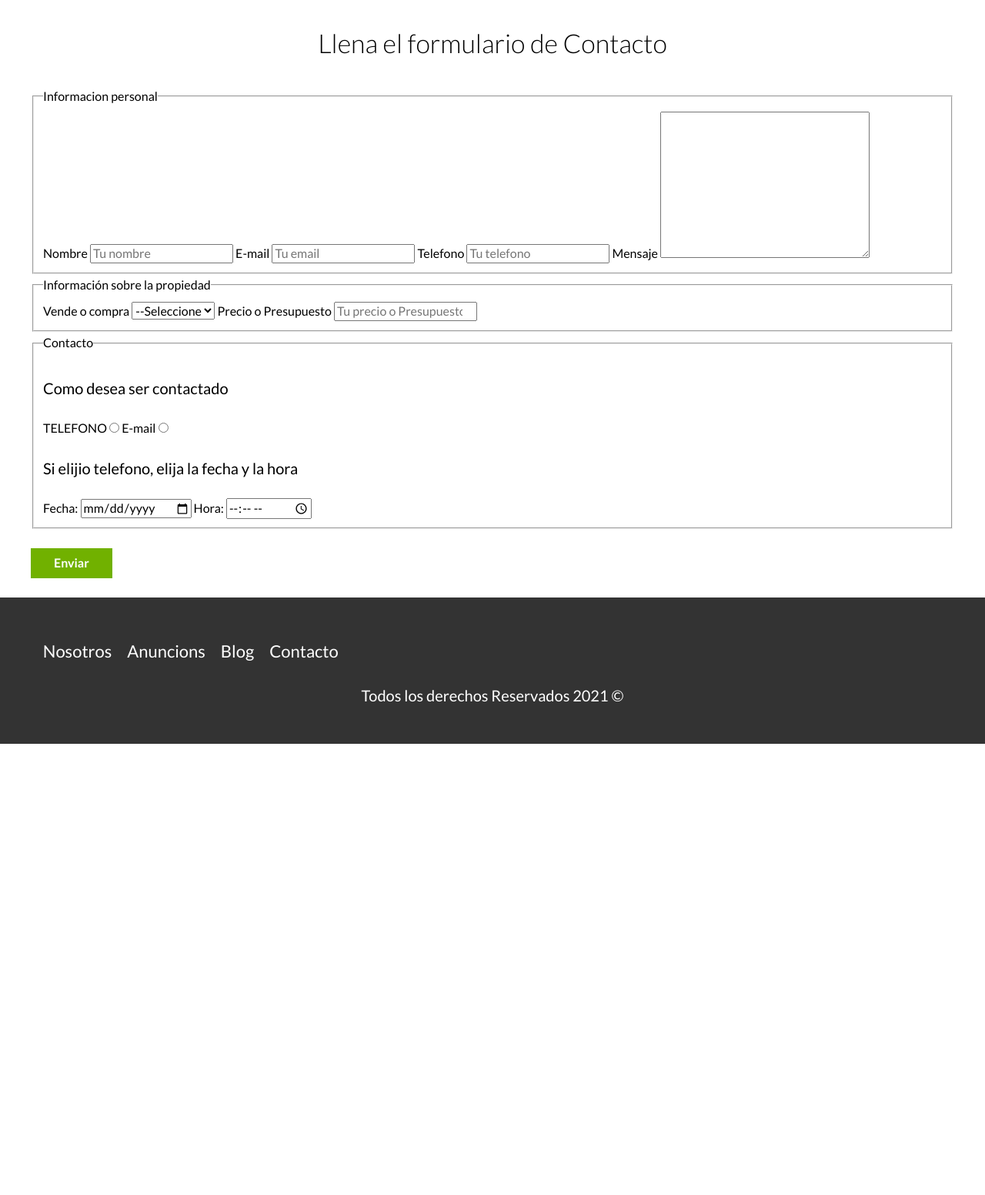
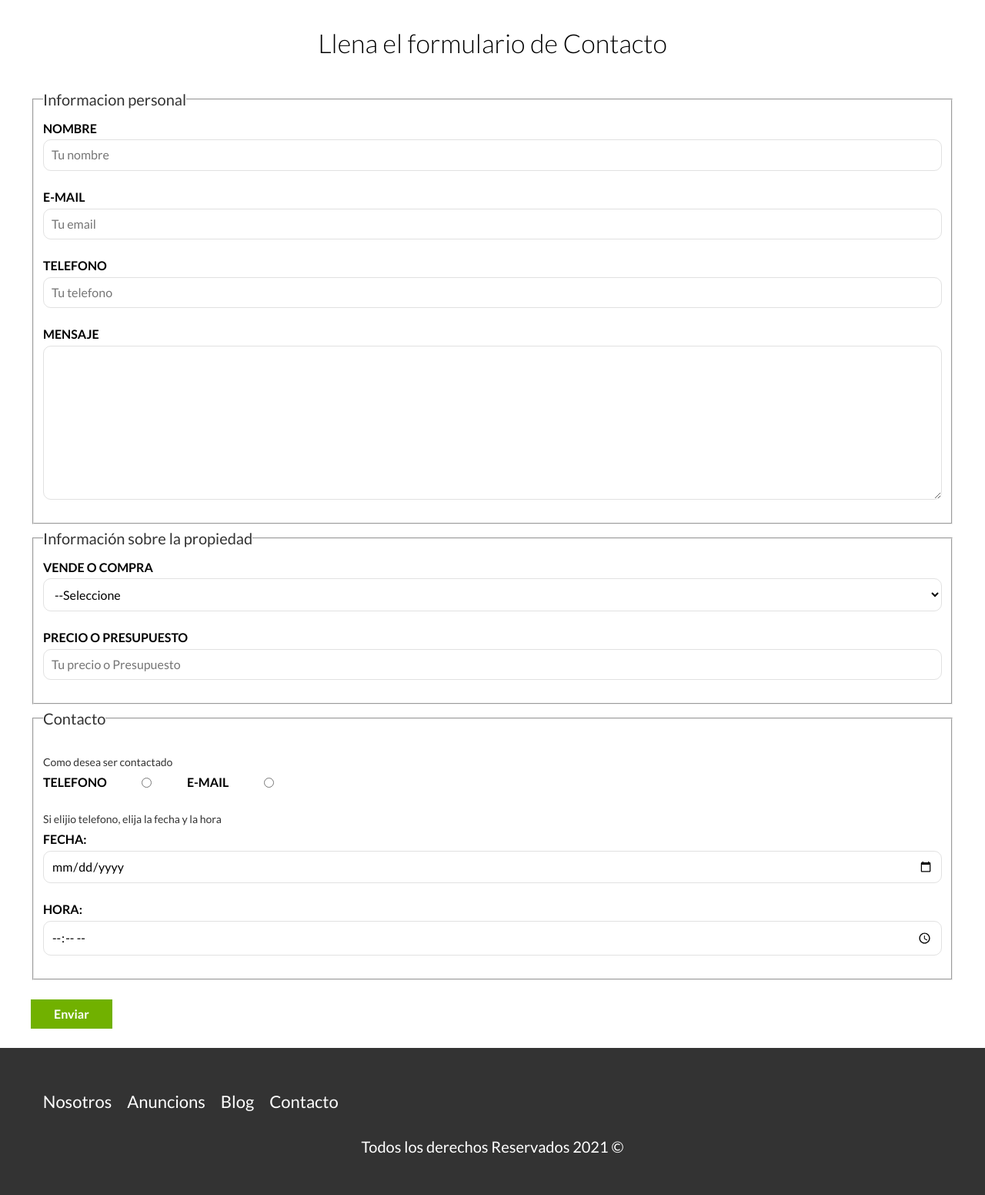
Before and after one commit to nadiroayoub/bienesraices-inmobiliria, a PHP site: page /contacto.html in a window 1280 px wide. Shown: the part 1138-2690 px from the top of the page at 77% size. Before the commit the page ends 2104 px from the top, so only its background shows below. Run offline with PHP 8.4, Linux system fonts and the light colour scheme.

Commit message:
agregar estilos al formulario de la pagina de contacto

```diff
--- a/contacto.html
+++ b/contacto.html
@@ -44,7 +44,7 @@
                 <input type="tel" name="telefono" id="telefono" placeholder="Tu telefono">
 
                 <label for="mensaje">Mensaje</label>
-                <textarea name="mensaje" id="mensaje" cols="30" rows="10"></textarea>
+                <textarea name="mensaje" id="mensaje"></textarea>
             </fieldset>
             <fieldset>
                 <legend>Información sobre la propiedad</legend>
--- a/src/scss/app.scss
+++ b/src/scss/app.scss
@@ -15,6 +15,7 @@
 @import 'layout/contacto';
 @import 'layout/inferior';
 @import 'layout/testimoniales';
+@import 'layout/formulario';
 
 /*Paginas Internas*/
 @import 'internas/nosotros';
--- /dev/null
+++ b/src/scss/layout/_formulario.scss
@@ -0,0 +1,39 @@
+.formulario {
+    p {
+        font-size: 1.4rem;
+        color: $grisOscuro;
+        margin: 2rem 0 0 0;
+    }
+    legend {
+        font-size: 2rem;
+        color: $grisOscuro;
+    }
+    label {
+        font-weight: $bold;
+        text-transform: uppercase;
+        display: block;
+    }
+    input:not([type="submit"]),
+    textarea, select {
+        padding: 1rem;
+        display: block;
+        width: 100%;
+        background-color:$blanco;
+        border: 1px solid $gris;
+        border-radius: 1rem;
+        margin-bottom: 2rem;
+    }
+    textarea {
+        height: 20rem;
+    }
+    .forma-contacto {
+        max-width: 30rem;
+        display: flex;
+        align-items: center;
+        justify-content: space-between;
+    }
+    input[type="radio"] {
+        margin:0;
+        width: auto;
+    }
+}
```
Also changed, not shown: build/css/app.css, 1 other file.
